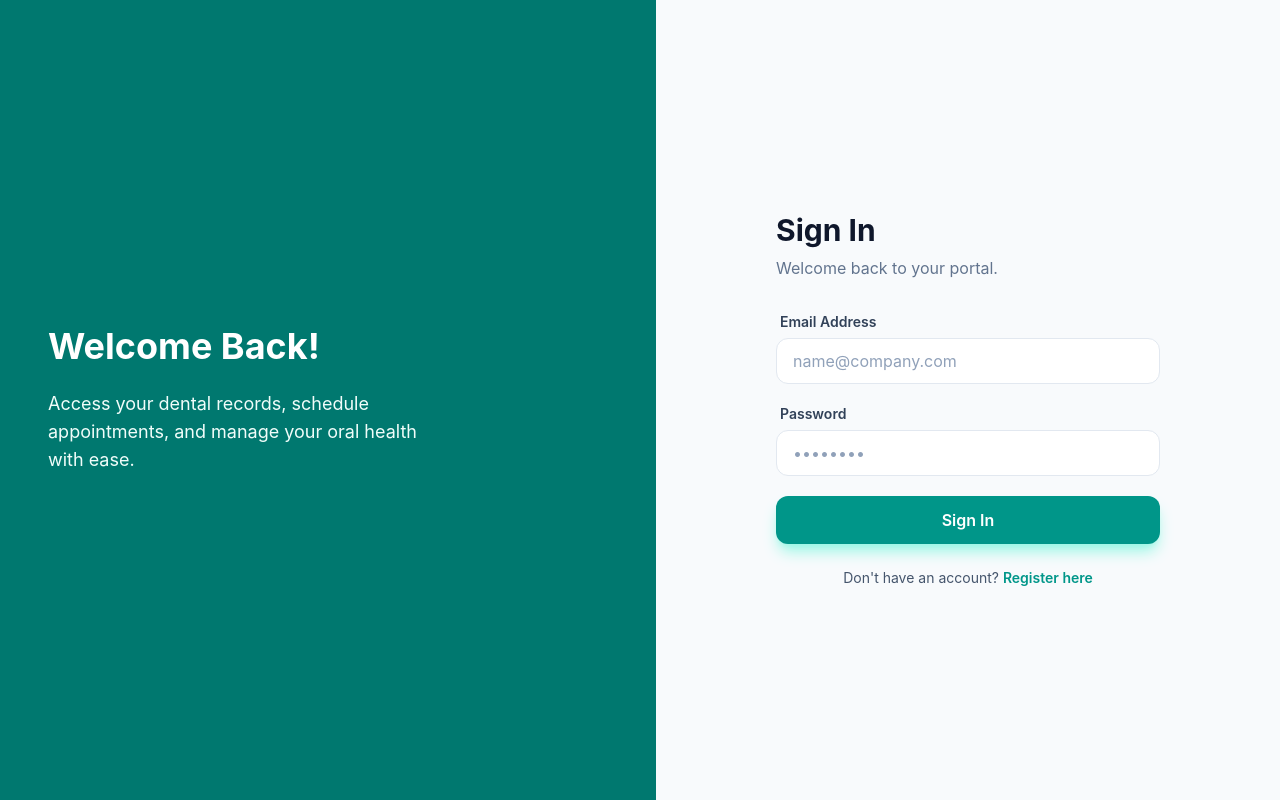
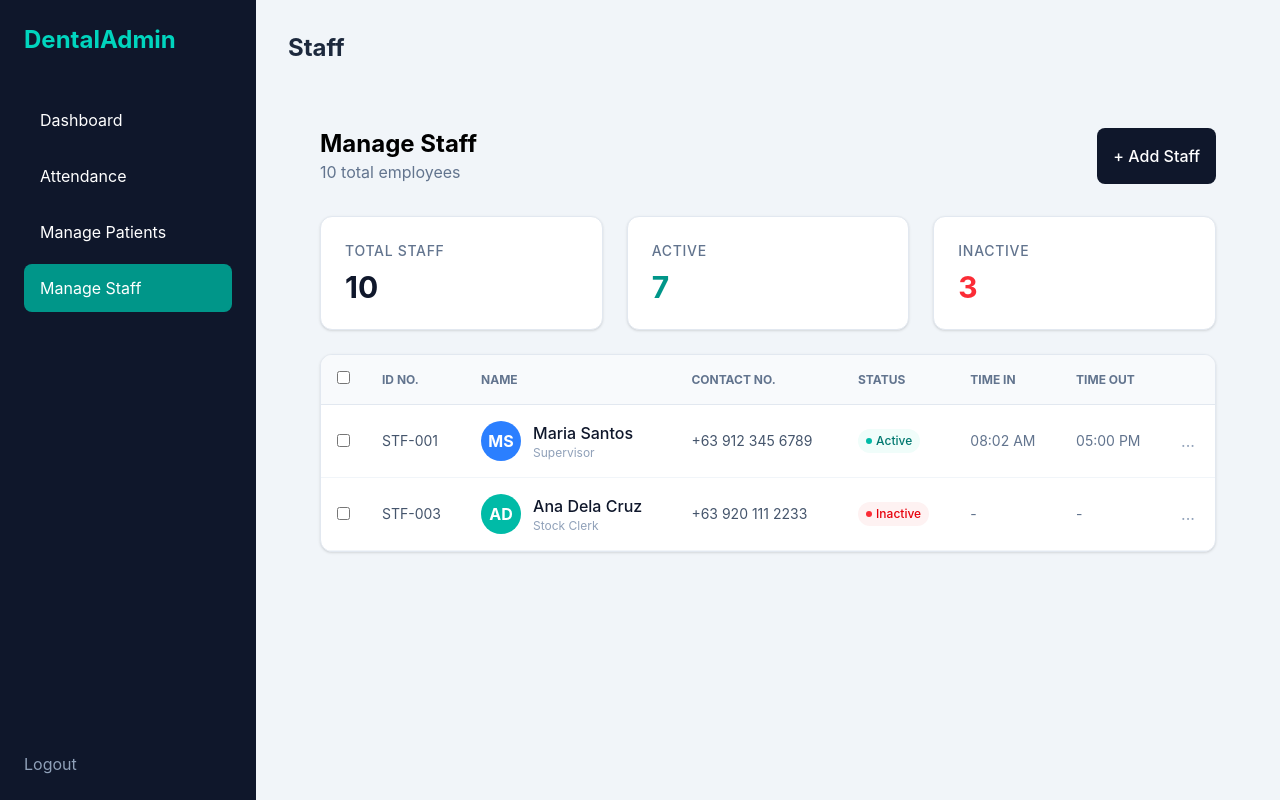
Before and after one commit to voltaire-rabino00/dentalcapstone, a React (Vite) app in the folder dental-frontend/: page /admin/staff in a window 1280 px wide. Before the commit this address led to /login. Built offline with nearby package versions, Linux system fonts and the light colour scheme; sample sign-in values are in the browser's storage.

Commit message:
Created a ui for manageStaff and created a StaffController at server folder for CRUD functionality

```diff
--- a/dental-frontend/src/App.tsx
+++ b/dental-frontend/src/App.tsx
@@ -7,8 +7,7 @@ import { PatientDashboard } from "./pages/patient/PatientDashboard.js";
 import { AdminProtectedRoute } from "./components/protected/AdminProtectedRoute.js";
 import { AdminLayout } from "./components/layout/AdminLayout.js";
 import { AdminDashboard } from "./pages/admin/AdminDashboard.js";
-// import { AdminAttendance } from "./pages/admin/AdminAttendance.js";
-// import { AdminPatients } from "./pages/admin/AdminPatients.js";
+import { ManageStaff } from "./pages/admin/ManageStaff.js";
 
 function App() {
   return (
@@ -28,12 +27,11 @@ function App() {
         </Route>
 
         {/* --- Admin Protected Routes --- */}
+{/* --- Admin Protected Routes --- */}
         <Route element={<AdminProtectedRoute />}>
           <Route element={<AdminLayout />}>
-           <Route path="/admin/dashboard" element={<AdminDashboard />} />
-          <Route path="/admin/dashboard" element={<AdminDashboard />} />
-        {/* <Route path="/admin/attendance" element={<AdminAttendance />} />
-        <Route path="/admin/patients" element={<AdminPatients />} /> */}
+            <Route path="/admin/dashboard" element={<AdminDashboard />} />
+            <Route path="/admin/staff" element={<ManageStaff />} />
           </Route>
         </Route>
 
--- /dev/null
+++ b/dental-frontend/src/components/common/Avatar.tsx
@@ -0,0 +1,20 @@
+
+export const Avatar = ({ name }: { name: string }) => {
+
+  const initials = name
+    ?.split(' ')
+    .map((word) => word[0])
+    .join('')
+    .toUpperCase()
+    .slice(0, 2);
+
+  // Simple logic para sa random-looking colors base sa pangalan
+  const colors = ["bg-blue-500", "bg-teal-500", "bg-orange-500", "bg-purple-500"];
+  const bgColor = colors[name?.length % colors.length] || "bg-slate-400";
+
+  return (
+    <div className={`w-10 h-10 rounded-full flex items-center justify-center text-white font-bold shrink-0 ${bgColor}`}>
+      {initials}
+    </div>
+  );
+};
--- /dev/null
+++ b/dental-frontend/src/components/domain/StaffRow.tsx
@@ -0,0 +1,29 @@
+// src/components/domain/StaffRow.tsx
+import { Avatar } from '../common/Avatar';
+import type { Staff } from './StaffTable'; // Mag-import sa halip na i-redefine
+
+export const StaffRow = ({ staff }: { staff: Staff }) => (
+  <tr className="border-b border-slate-100 hover:bg-slate-50 transition-colors">
+    <td className="p-4"><input type="checkbox" className="rounded border-slate-300" /></td>
+    <td className="p-4 text-sm text-slate-600">{staff.idNo}</td>
+    <td className="p-4 flex items-center gap-3">
+      <Avatar name={staff.name} />
+      <div>
+        <p className="font-medium text-slate-900">{staff.name}</p>
+        <p className="text-xs text-slate-400">{staff.role}</p>
+      </div>
+    </td>
+    <td className="p-4 text-sm text-slate-600">{staff.contact}</td>
+    <td className="p-4">
+      <span className={`px-2 py-1 rounded-full text-xs font-medium flex w-fit items-center gap-1 ${
+        staff.status === 'Active' ? 'bg-teal-50 text-teal-700' : 'bg-red-50 text-red-600'
+      }`}>
+        <span className={`w-1.5 h-1.5 rounded-full ${staff.status === 'Active' ? 'bg-teal-500' : 'bg-red-500'}`}></span>
+        {staff.status}
+      </span>
+    </td>
+    <td className="p-4 text-sm text-slate-500">{staff.timeIn || '-'}</td>
+    <td className="p-4 text-sm text-slate-500">{staff.timeOut || '-'}</td>
+    <td className="p-4 text-slate-400 cursor-pointer">...</td>
+  </tr>
+);
--- /dev/null
+++ b/dental-frontend/src/components/domain/StaffTable.tsx
@@ -0,0 +1,36 @@
+// src/components/domain/StaffTable.tsx
+import { StaffRow } from './StaffRow';
+
+
+// DITO natin i-define at i-EXPORT para magamit sa ibang files
+export interface Staff {
+  idNo: string;
+  name: string;
+  role: string;
+  contact: string;
+  status: 'Active' | 'Inactive';
+  timeIn?: string;
+  timeOut?: string;
+}
+
+export const StaffTable = ({ data }: { data: Staff[] }) => (
+  <div className="bg-white rounded-xl shadow-sm border border-slate-200 overflow-hidden mt-6">
+    <table className="w-full text-left">
+      <thead className="bg-slate-50 border-b border-slate-200 text-xs text-slate-500 uppercase">
+        <tr>
+          <th className="p-4 w-4"><input type="checkbox" className="rounded" /></th>
+          <th className="p-4">ID NO.</th>
+          <th className="p-4">NAME</th>
+          <th className="p-4">CONTACT NO.</th>
+          <th className="p-4">STATUS</th>
+          <th className="p-4">TIME IN</th>
+          <th className="p-4">TIME OUT</th>
+          <th className="p-4"></th>
+        </tr>
+      </thead>
+      <tbody>
+        {data.map((staff) => <StaffRow key={staff.idNo} staff={staff} />)}
+      </tbody>
+    </table>
+  </div>
+);
--- a/dental-frontend/src/components/layout/AdminLayout.tsx
+++ b/dental-frontend/src/components/layout/AdminLayout.tsx
@@ -13,7 +13,8 @@ export const AdminLayout: React.FC = () => {
   const menuItems = [
     { name: 'Dashboard', path: '/admin/dashboard' },
     { name: 'Attendance', path: '/admin/attendance' },
-    { name: 'Patients', path: '/admin/patients' },
+    { name: 'Manage Patients', path: '/admin/patients' },
+    {name: 'Manage Staff', path: '/admin/staff'},
   ];
 
   return (
--- /dev/null
+++ b/dental-frontend/src/components/ui/StatsCard.tsx
@@ -0,0 +1,25 @@
+import React from 'react';
+
+// Define natin ang interface para malaman kung anong data ang kailangan niya
+interface StatsCardProps {
+  title: string;
+  value: string | number;
+  colorClass?: string; // Optional ito, default ay itim/slate
+}
+
+export const StatsCard: React.FC<StatsCardProps> = ({
+  title,
+  value,
+  colorClass = "text-slate-900"
+}) => {
+  return (
+    <div className="bg-white p-6 rounded-xl shadow-sm border border-slate-200">
+      <p className="text-slate-500 text-sm font-medium uppercase tracking-wider">
+        {title}
+      </p>
+      <h3 className={`text-3xl font-bold mt-2 ${colorClass}`}>
+        {value}
+      </h3>
+    </div>
+  );
+};
--- /dev/null
+++ b/dental-frontend/src/pages/admin/ManageStaff.tsx
@@ -0,0 +1,31 @@
+import { StatsCard } from '../../components/ui/StatsCard';
+import { StaffTable } from '../../components/domain/StaffTable';
+import type { Staff } from '../../components/domain/StaffTable';
+
+export const ManageStaff = () => {
+  // Lagyan ng explicit type na Staff[]
+  const staffData: Staff[] = [
+    { idNo: "STF-001", name: "Maria Santos", role: "Supervisor", contact: "+63 912 345 6789", status: "Active", timeIn: "08:02 AM", timeOut: "05:00 PM" },
+    { idNo: "STF-003", name: "Ana Dela Cruz", role: "Stock Clerk", contact: "+63 920 111 2233", status: "Inactive", timeIn: "", timeOut: "" },
+  ];
+
+  return (
+    <div className="p-8">
+      <div className="flex justify-between mb-8">
+        <div>
+          <h1 className="text-2xl font-bold">Manage Staff</h1>
+          <p className="text-slate-500">10 total employees</p>
+        </div>
+        <button className="bg-slate-900 text-white px-4 py-2 rounded-lg font-medium">+ Add Staff</button>
+      </div>
+
+      <div className="grid grid-cols-3 gap-6">
+        <StatsCard title="Total Staff" value={10} />
+        <StatsCard title="Active" value={7} colorClass="text-teal-600" />
+        <StatsCard title="Inactive" value={3} colorClass="text-red-500" />
+      </div>
+
+      <StaffTable data={staffData} />
+    </div>
+  );
+};
```
Also changed, not shown: dental-frontend/src/components/protected/AdminProtectedRoute.tsx (+6 -3 lines), dental-frontend/src/pages/admin/AddStaff.tsx (deleted), dental-frontend/src/pages/admin/UserManagement.tsx (deleted), 1 other file (tests, documents, lock files or other folders).
